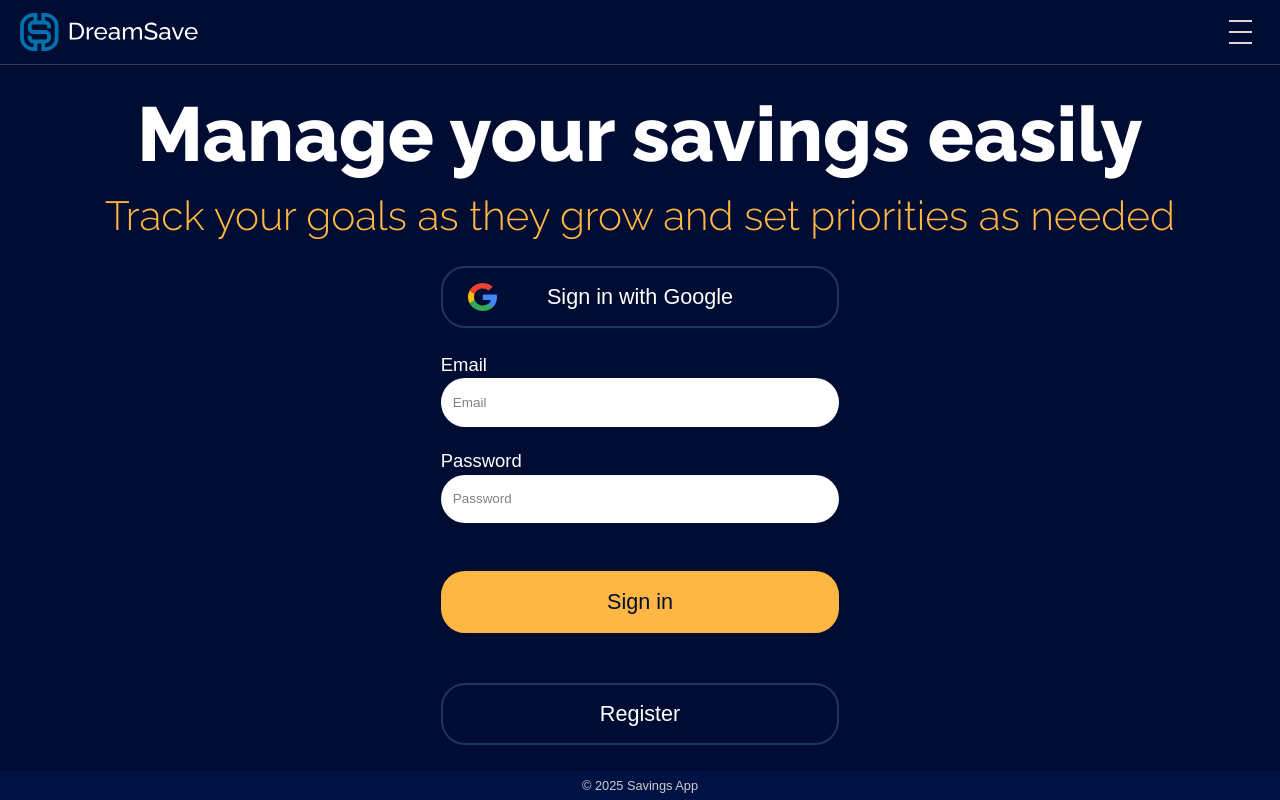
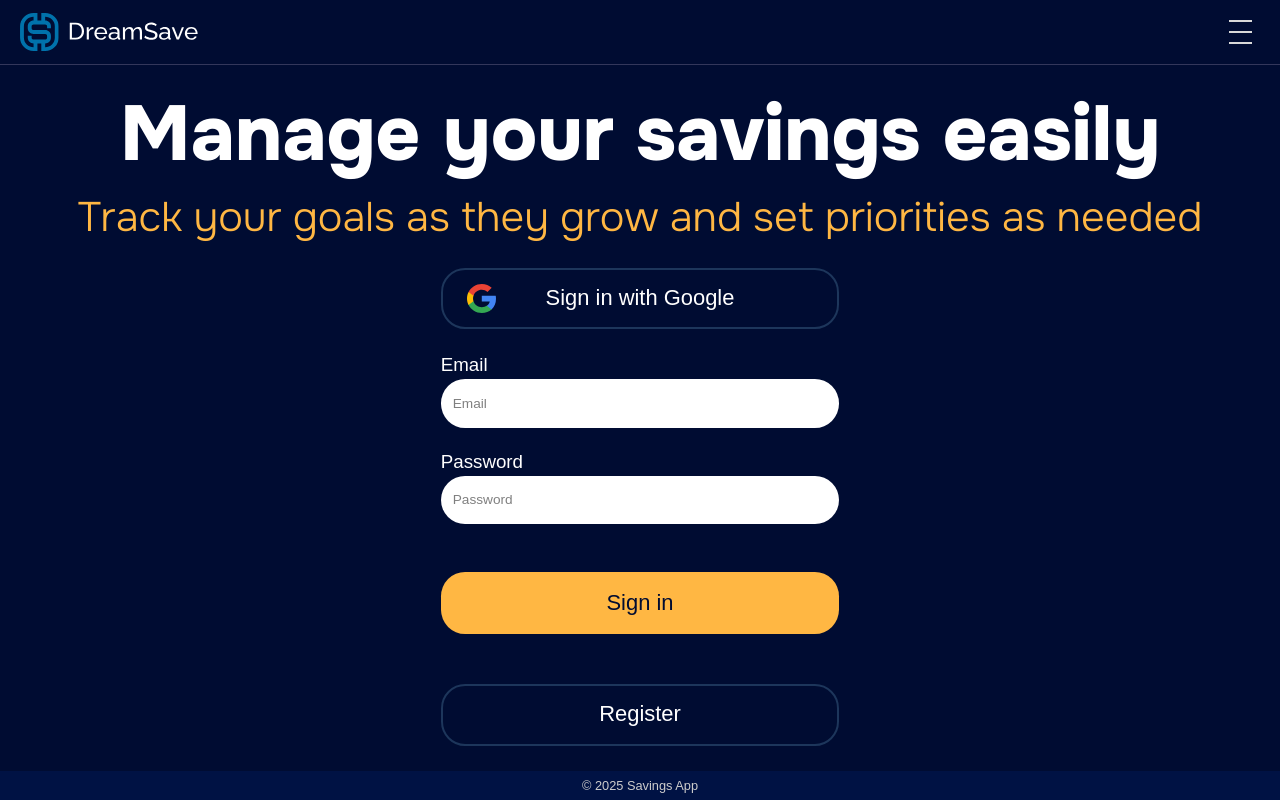
Before and after one commit to TomasPeterec/savings_app_code, a Next.js app: page / in a window 1280 px wide. Built offline with nearby package versions, Linux system fonts and the light colour scheme; no server answers; a web font is replaced by a local one.

Commit message:
Font Changed

```diff
--- a/src/styles/theme.css
+++ b/src/styles/theme.css
@@ -1,5 +1,6 @@
-/* Import only Raleway */
-@import url('https://fonts.googleapis.com/css2?family=Raleway:ital,wght@0,100..900;1,100..900&display=swap');
+/* Import only Onest */
+@import url('https://fonts.googleapis.com/css2?family=Onest:wght@100..900&display=swap');
+
 
 /* CSS variables */
 :root {
@@ -9,12 +10,12 @@
   --color-dreamyellow: #FFB743;
   --color-dreamyellow-hower: #FFC261;
   --color-dreamyellow-active: #CF9537;
-  --font-raleway: 'Raleway', sans-serif;
+  --font-onest: 'Onest', sans-serif;  /* Raleway, Onest */
 
   --pixToVw: (1 / 375) * 100; /*0.267vw;*/
 
   /* Plain text size in vw units */
-  --plainTextSize: 5.1vw;
+  --plainTextSize: calc(5.1vw * 1.015);
 
   /* Factor for dynamic heading scaling */
   --fS: 1.171101207; /* The cube root of the golden ratio */
@@ -151,7 +152,7 @@
   background-color: var(--color-bgblue);
   display: flex;
   flex-direction: column;
-  font-family: var(--font-raleway);
+  font-family: var(--font-onest);
 }
 
 .main {
@@ -194,7 +195,7 @@
   color: white;
   margin-bottom: 1vw;
   text-align: center;
-  font-family: var(--font-raleway);
+  font-family: var(--font-onest);
   font-size: clamp(var(--headingMobileMin), var(--headingMobile), var(--headingMobileMax));
   padding-right:5vw;
   padding-left: 5vw;
@@ -203,7 +204,7 @@
 /* Perex / Intro text */
 .perex {
   font-weight: 300; /* light */
-  font-family: var(--font-raleway);
+  font-family: var(--font-onest);
   color: var(--color-dreamyellow);
   line-height: var(--lineHeight);
   text-align: center;
```
Also changed, not shown: src/app/page.tsx (line endings or trailing spaces).
